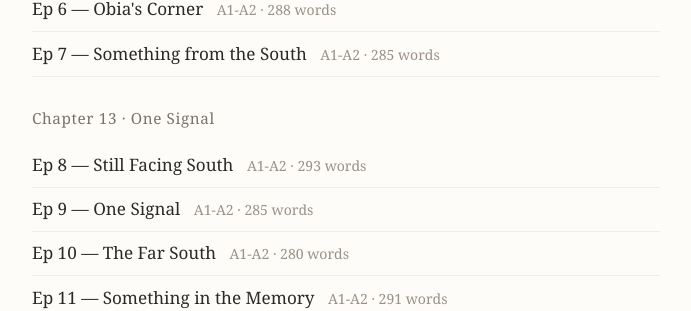
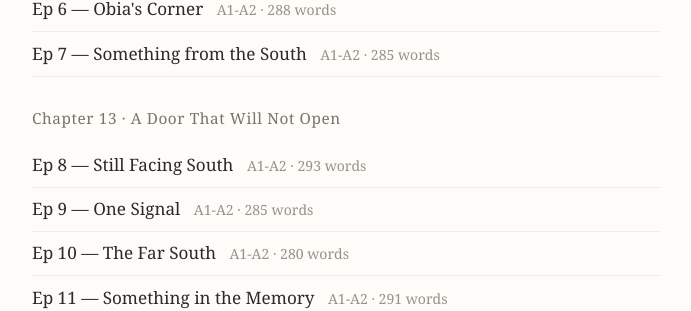
Before and after one commit to morisaki-yuichi/ako-chans-adventure, a Jekyll site: the page built from episodes.md, in a window 1280 px wide and 900 px high, scrolled down 5560 px. Shown: the part 248-559 px from the top of the window, without its empty margins (294-985 px from the left). Built offline with Jekyll 4.4.1, drawn with Linux system fonts in a browser that asks for light colours.

Commit message:
Rename Ch13 title — A Door That Will Not Open

```diff
--- a/episodes.md
+++ b/episodes.md
@@ -171,7 +171,7 @@ permalink: /episodes/
     </div>
 
     <div class="chapter-block">
-      <h3>Chapter 13 &middot; One Signal</h3>
+      <h3>Chapter 13 &middot; A Door That Will Not Open</h3>
       <ul class="episode-list">
         {% assign s2c13 = site.pages | where: "season", 2 | where: "chapter", 13 | sort: "episode" %}
         {% for ep in s2c13 %}
```
